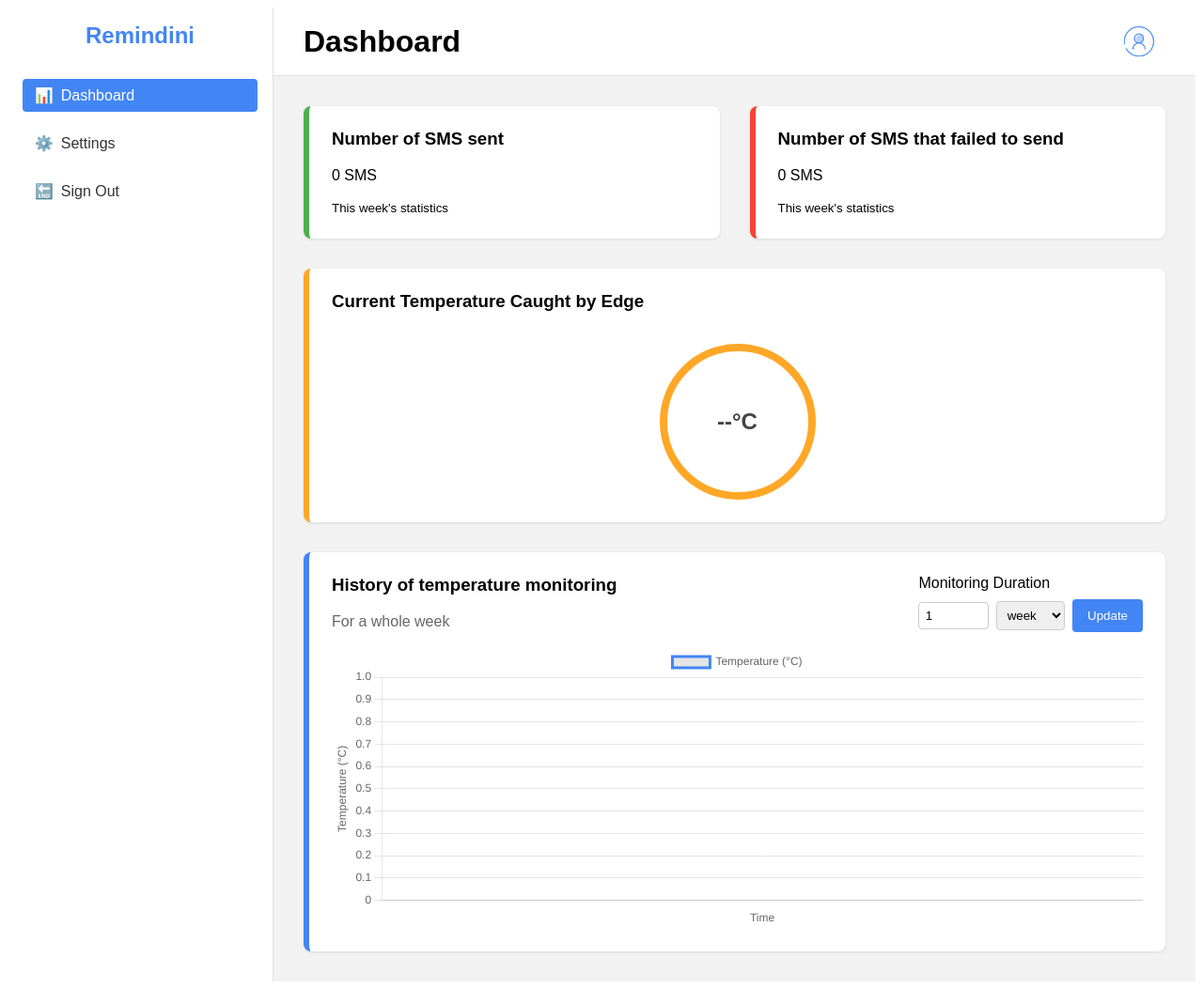
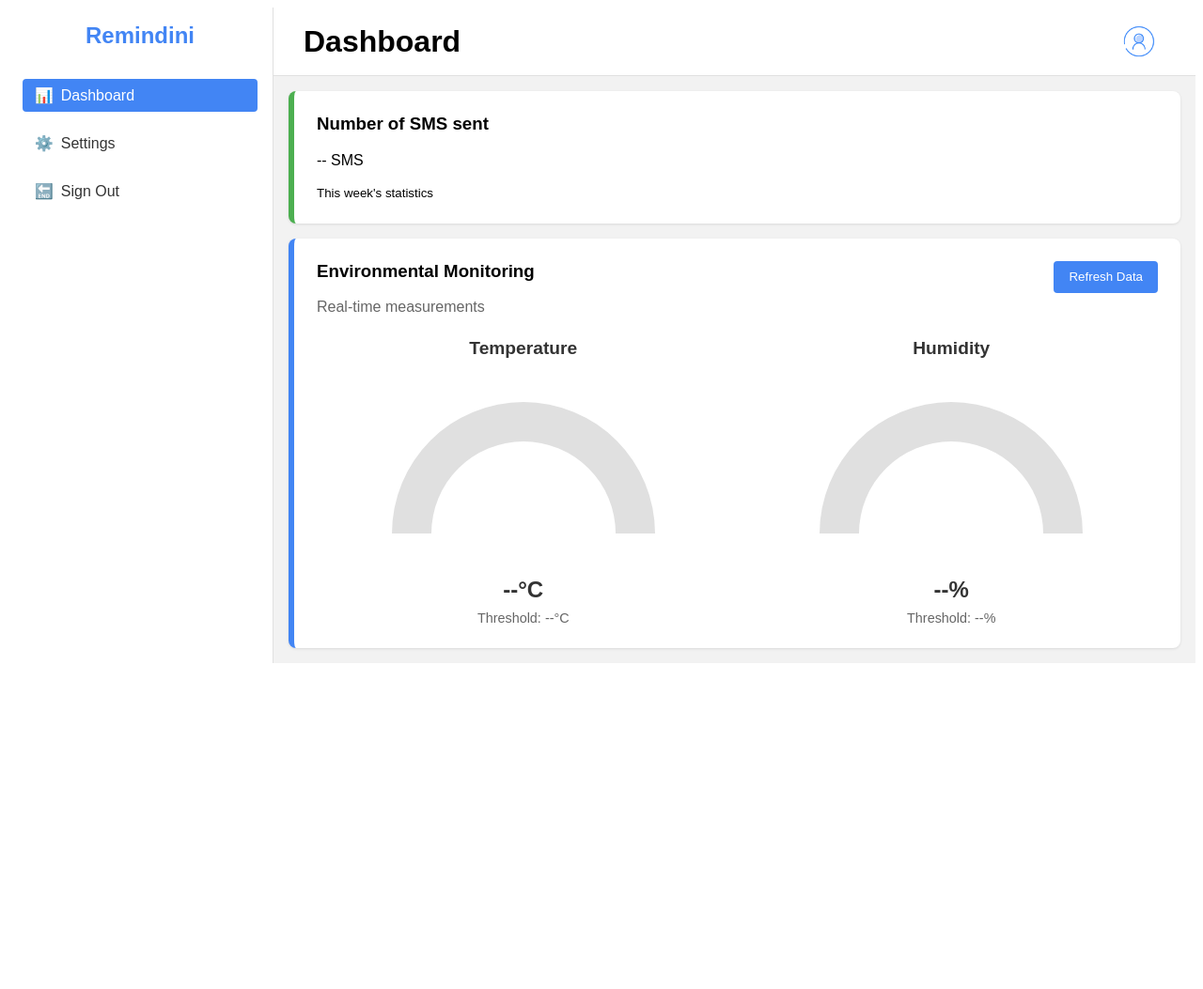
Before and after one commit to Imeneallouche/Remindini, a Flask app: template client/templates/dashboard.html in a window 1280 px wide. Shown: the whole page at 94% size. After the commit the page ends 706 px from the top, so only its background shows below. Run offline with Flask 3, Linux system fonts and the light colour scheme; the template is opened without the code that fills it, so the values that code supplies are empty.

Commit message:
settings, dashboard modifications for 2 sensors

```diff
--- a/client/static/css/dashboard.css
+++ b/client/static/css/dashboard.css
@@ -3,7 +3,7 @@
 /* Container for the entire dashboard */
 .dashboard-container {
   display: flex;
-  min-height: 100vh;
+  min-height: full;
   margin: 0;
   font-family: "Arial", sans-serif;
   background-color: #f2f2f2;
@@ -90,14 +90,17 @@
   border-radius: 50%;
   margin-right: 0.5rem;
 }
+.sidebar-header {
+  cursor: pointer;
+}
 
 /* Cards Section */
 .cards-section {
-  padding: 2rem;
+  padding: 1rem;
   flex: 1;
   display: flex;
   flex-direction: column;
-  gap: 2rem;
+  gap: 1rem;
 }
 
 .top-row {
@@ -142,47 +145,21 @@
   flex: 1;
 }
 
-.temperature-card {
-  flex: 1;
-  display: flex;
-  flex-direction: column;
-  justify-content: space-between;
-  border-left: 6px solid #ffa726;
-}
-
-.temperature-circle {
-  margin-top: 1rem;
-  width: 150px;
-  height: 150px;
-  border: 8px solid #ffa726;
-  border-radius: 50%;
-  display: flex;
-  align-items: center;
-  justify-content: center;
-  margin-left: auto;
-  margin-right: auto;
-}
-
-.temperature-circle span {
-  font-size: 1.5rem;
-  font-weight: bold;
-  color: #444;
-}
-
-/* History Card */
-.history-card {
+/* Gauges Card */
+.gauges-card {
   flex: 1;
   display: flex;
   flex-direction: column;
   border-left: 6px solid #4285f4;
 }
 
-.history-header {
+.gauges-header {
   display: flex;
   justify-content: space-between;
   align-items: flex-start;
   flex-wrap: wrap;
   gap: 1rem;
+  margin-bottom: 1rem;
 }
 
 .sub-title {
@@ -190,29 +167,9 @@
   margin: 0;
 }
 
-.monitoring-duration-form {
-  display: flex;
-  flex-direction: column;
-  gap: 0.5rem;
-}
-
-.duration-inputs {
+.refresh-controls {
   display: flex;
   align-items: center;
-  gap: 0.5rem;
-}
-
-.duration-inputs input[type="number"] {
-  width: 60px;
-  padding: 0.4rem;
-  border: 1px solid #ccc;
-  border-radius: 4px;
-}
-
-.duration-inputs select {
-  padding: 0.4rem;
-  border: 1px solid #ccc;
-  border-radius: 4px;
 }
 
 .btn-update {
@@ -228,14 +185,53 @@
   background-color: #3071e8;
 }
 
-.chart-container {
-  width: 100%;
-  height: 300px;
-  margin-top: 1rem;
+/* Gauges Container */
+.gauges-container {
+  display: flex;
+  justify-content: space-around;
+  flex-wrap: wrap;
+  gap: 1rem;
+  margin-top: 0.5rem;
 }
 
-/* Chart canvas must fill parent container */
-.chart-container canvas {
-  width: 100% !important;
-  height: 100% !important;
+.gauge-wrapper {
+  display: flex;
+  flex-direction: column;
+  align-items: center;
+  width: 280px;
 }
+
+.gauge-wrapper h4 {
+  margin-top: 0;
+  margin-bottom: 1rem;
+  font-size: 1.2rem;
+  color: #333;
+}
+
+.gauge-wrapper canvas {
+  max-width: 100%;
+  max-height: 200px;
+}
+
+.gauge-value {
+  margin-top: 1rem;
+  font-size: 1.5rem;
+  font-weight: bold;
+  color: #333;
+}
+
+.threshold-info {
+  margin-top: 0.5rem;
+  color: #666;
+  font-size: 0.9rem;
+}
+
+/* Temp gauge specific color */
+.temp-gauge-wrapper {
+  color: #ff7043;
+}
+
+/* Humidity gauge specific color */
+.humidity-gauge-wrapper {
+  color: #29b6f6;
+}
--- a/client/static/js/dashboard.js
+++ b/client/static/js/dashboard.js
@@ -5,39 +5,108 @@ const SERVER_URL = "http://<RASPBERRY_PI_IP>:5000";
 
 // DOM elements for SMS stats
 const smsSuccessCountEl = document.getElementById("smsSuccessCount");
-const smsFailedCountEl = document.getElementById("smsFailedCount");
 
-// DOM elements for temperature
+// DOM elements for gauges
 const currentTemperatureEl = document.getElementById("currentTemperature");
+const currentHumidityEl = document.getElementById("currentHumidity");
+const tempThresholdEl = document.getElementById("tempThreshold");
+const humidityThresholdEl = document.getElementById("humidityThreshold");
+const refreshGaugesBtn = document.getElementById("refreshGaugesBtn");
 
-// DOM elements for chart
-let tempChart;
-const durationValueInput = document.getElementById("durationValue");
-const durationUnitSelect = document.getElementById("durationUnit");
-const updateDurationBtn = document.getElementById("updateDurationBtn");
+// Sidebar header element
+const sidebarHeader = document.querySelector(".sidebar-header");
+
+// Gauge objects
+let tempGauge;
+let humidityGauge;
 
 document.addEventListener("DOMContentLoaded", () => {
-  // 1. Fetch SMS stats
+  // 1. Initialize gauges
+  initGauges();
+
+  // 2. Fetch SMS stats
   fetchSmsStats();
 
-  // 2. Set up the real-time temperature fetch
-  fetchCurrentTemperature();
-  setInterval(fetchCurrentTemperature, 5000); // Update every 5 seconds
+  // 3. Fetch environmental data (temperature and humidity)
+  fetchEnvironmentalData();
 
-  // 3. Initialize the chart
-  initChart();
+  // 4. Set up refresh button
+  refreshGaugesBtn.addEventListener("click", () => {
+    fetchEnvironmentalData();
+  });
 
-  // 4. Fetch initial temperature history
-  fetchTemperatureHistory();
+  // 5. Set up auto-refresh interval (every 30 seconds)
+  setInterval(fetchEnvironmentalData, 30000);
 
-  // 5. Handle the "Update" button for chart duration
-  updateDurationBtn.addEventListener("click", () => {
-    fetchTemperatureHistory();
+  // 6. Add click event for sidebar header to navigate to dashboard
+  sidebarHeader.addEventListener("click", () => {
+    window.location.href = "/dashboard";
   });
 });
 
 /**
- * Fetches the SMS stats (success/fail) for the current week.
+ * Initializes the temperature and humidity gauges using doughnut charts
+ */
+function initGauges() {
+  // Temperature gauge
+  const tempCtx = document.getElementById("tempGauge").getContext("2d");
+  tempGauge = new Chart(tempCtx, {
+    type: 'doughnut',
+    data: {
+      datasets: [{
+        data: [0, 200],
+        backgroundColor: ['#ff7043', '#e0e0e0'],
+        borderWidth: 0,
+        circumference: 180,
+        rotation: 270
+      }]
+    },
+    options: {
+      responsive: true,
+      maintainAspectRatio: true,
+      cutout: '70%',
+      plugins: {
+        legend: {
+          display: false
+        },
+        tooltip: {
+          enabled: false
+        }
+      }
+    }
+  });
+
+  // Humidity gauge
+  const humidityCtx = document.getElementById("humidityGauge").getContext("2d");
+  humidityGauge = new Chart(humidityCtx, {
+    type: 'doughnut',
+    data: {
+      datasets: [{
+        data: [0, 100],
+        backgroundColor: ['#29b6f6', '#e0e0e0'],
+        borderWidth: 0,
+        circumference: 180,
+        rotation: 270
+      }]
+    },
+    options: {
+      responsive: true,
+      maintainAspectRatio: true,
+      cutout: '70%',
+      plugins: {
+        legend: {
+          display: false
+        },
+        tooltip: {
+          enabled: false
+        }
+      }
+    }
+  });
+}
+
+/**
+ * Fetches the SMS stats (success count) for the current week.
  */
 async function fetchSmsStats() {
   try {
@@ -46,114 +115,84 @@ async function fetchSmsStats() {
       throw new Error(`Error fetching SMS stats: ${response.status}`);
     }
     const data = await response.json();
-    // Suppose data = { successCount: 10, failCount: 2 }
     smsSuccessCountEl.textContent = `${data.successCount} SMS`;
-    smsFailedCountEl.textContent = `${data.failCount} SMS`;
   } catch (error) {
     console.error(error);
+    smsSuccessCountEl.textContent = "-- SMS";
   }
 }
 
 /**
- * Fetches the current temperature from the server.
+ * Fetches environmental data (temperature and humidity) from the server.
  */
-async function fetchCurrentTemperature() {
+async function fetchEnvironmentalData() {
   try {
-    const response = await fetch(`${SERVER_URL}/api/current-temperature`);
+    const response = await fetch(`${SERVER_URL}/api/environmental-data`);
     if (!response.ok) {
-      throw new Error(`Error fetching temperature: ${response.status}`);
+      throw new Error(`Error fetching environmental data: ${response.status}`);
     }
     const data = await response.json();
-    // Suppose data = { temperature: 26 }
-    currentTemperatureEl.textContent = `${data.temperature}°C`;
+
+    // Update gauges with received data
+    updateTemperatureGauge(data.temperature.current, data.temperature.threshold);
+    updateHumidityGauge(data.humidity.current, data.humidity.threshold);
   } catch (error) {
     console.error(error);
+    currentTemperatureEl.textContent = "--";
+    currentHumidityEl.textContent = "--";
+    tempThresholdEl.textContent = "--";
+    humidityThresholdEl.textContent = "--";
   }
 }
 
 /**
- * Initializes the Chart.js line chart.
+ * Updates the temperature gauge with new values
+ * @param {number} current - The current temperature
+ * @param {number} threshold - The temperature threshold
  */
-function initChart() {
-  const ctx = document.getElementById("tempChart").getContext("2d");
-  tempChart = new Chart(ctx, {
-    type: "line",
-    data: {
-      labels: [],
-      datasets: [
-        {
-          label: "Temperature (°C)",
-          data: [],
-          fill: false,
-          borderColor: "#4285f4",
-          tension: 0.1,
-        },
-      ],
-    },
-    options: {
-      responsive: true,
-      maintainAspectRatio: false,
-      scales: {
-        x: {
-          title: {
-            display: true,
-            text: "Time",
-          },
-        },
-        y: {
-          title: {
-            display: true,
-            text: "Temperature (°C)",
-          },
-          beginAtZero: false,
-        },
-      },
-    },
-  });
-}
+function updateTemperatureGauge(current, threshold) {
+  // Calculate percentage (0-50°C range is typical for room temperature)
+  const maxTemp = 50;
+  const percentage = (current / maxTemp) * 100;
 
-/**
- * Fetches the temperature history for the chosen duration.
- */
-async function fetchTemperatureHistory() {
-  const value = parseInt(durationValueInput.value, 10);
-  const unit = durationUnitSelect.value;
+  // Update gauge value - limit to 100%
+  const cappedPercentage = Math.min(percentage, 100);
+  tempGauge.data.datasets[0].data = [cappedPercentage, 100 - cappedPercentage];
+  tempGauge.update();
 
-  try {
-    // GET /api/temperature-history?value=1&unit=week
-    const response = await fetch(
-      `${SERVER_URL}/api/temperature-history?value=${value}&unit=${unit}`
-    );
-    if (!response.ok) {
-      throw new Error(`Error fetching temperature history: ${response.status}`);
-    }
-    const data = await response.json();
-    // data = [
-    //   { timestamp: "2025-03-01T12:00:00", temperature: 25.5 },
-    //   ...
-    // ]
-    updateChart(data);
-  } catch (error) {
-    console.error(error);
+  // Update text display
+  currentTemperatureEl.textContent = current.toFixed(1);
+  tempThresholdEl.textContent = threshold.toFixed(1);
+
+  // Apply visual indication if temperature exceeds threshold
+  if (current > threshold) {
+    currentTemperatureEl.parentElement.style.color = '#f44336';
+  } else {
+    currentTemperatureEl.parentElement.style.color = '#333';
   }
 }
 
 /**
- * Updates the chart with the fetched historical data.
+ * Updates the humidity gauge with new values
+ * @param {number} current - The current humidity
+ * @param {number} threshold - The humidity threshold
  */
-function updateChart(historyData) {
-  // Sort by timestamp if not already
-  historyData.sort((a, b) => new Date(a.timestamp) - new Date(b.timestamp));
+function updateHumidityGauge(current, threshold) {
+  // Calculate percentage (humidity is already 0-100%)
+  const percentage = Math.min(current, 100);
 
-  const labels = historyData.map((entry) => {
-    const date = new Date(entry.timestamp);
-    // Example: "Mar 1, 12:00"
-    return date.toLocaleString();
-  });
+  // Update gauge value
+  humidityGauge.data.datasets[0].data = [percentage, 100 - percentage];
+  humidityGauge.update();
 
-  const temps = historyData.map((entry) => entry.temperature);
+  // Update text display
+  currentHumidityEl.textContent = current.toFixed(1);
+  humidityThresholdEl.textContent = threshold.toFixed(1);
 
-  tempChart.data.labels = labels;
-  tempChart.data.datasets[0].data = temps;
-  tempChart.update();
+  // Apply visual indication if humidity exceeds threshold
+  if (current > threshold) {
+    currentHumidityEl.parentElement.style.color = '#f44336';
+  } else {
+    currentHumidityEl.parentElement.style.color = '#333';
+  }
 }
--- a/client/templates/dashboard.html
+++ b/client/templates/dashboard.html
@@ -55,7 +55,7 @@
 
         <!-- Content Section -->
         <section class="cards-section">
-          <!-- Row 1: SMS Stats + Temperature Circle -->
+          <!-- Row 1: SMS Stats -->
           <div class="top-row">
             <div class="sms-cards">
               <div class="card sms-success-card">
@@ -63,56 +63,46 @@
                 <p id="smsSuccessCount">0 SMS</p>
                 <small>This week's statistics</small>
               </div>
-
-              <div class="card sms-failed-card">
-                <h3>Number of SMS that failed to send</h3>
-                <p id="smsFailedCount">0 SMS</p>
-                <small>This week's statistics</small>
             </div>
           </div>
 
-            <div class="card temperature-card">
-              <h3>Current Temperature Caught by Edge</h3>
-              <div class="temperature-circle">
-                <span id="currentTemperature">--°C</span>
+          <!-- Row 2: Temperature and Humidity Gauges -->
+          <div class="bottom-row">
+            <div class="card gauges-card">
+              <div class="gauges-header">
+                <div>
+                  <h3>Environmental Monitoring</h3>
+                  <p class="sub-title">Real-time measurements</p>
                 </div>
+                <div class="refresh-controls">
+                  <button id="refreshGaugesBtn" class="btn-update">
+                    Refresh Data
+                  </button>
                 </div>
               </div>
 
-          <!-- Row 2: History of Temperature Monitoring -->
-          <div class="bottom-row">
-            <div class="card history-card">
-              <div class="history-header">
-                <div>
-                  <h3>History of temperature monitoring</h3>
-                  <p class="sub-title">For a whole week</p>
+              <div class="gauges-container">
+                <div class="gauge-wrapper">
+                  <h4>Temperature</h4>
+                  <canvas id="tempGauge"></canvas>
+                  <div class="gauge-value">
+                    <span id="currentTemperature">--</span>°C
                   </div>
-                <div class="monitoring-duration-form">
-                  <label for="durationValue">Monitoring Duration</label>
-                  <div class="duration-inputs">
-                    <input
-                      type="number"
-                      id="durationValue"
-                      name="durationValue"
-                      min="1"
-                      value="1"
-                    />
-                    <select id="durationUnit" name="durationUnit">
-                      <option value="hour">hour</option>
-                      <option value="day">day</option>
-                      <option value="week" selected>week</option>
-                      <option value="month">month</option>
-                      <option value="year">year</option>
-                    </select>
-                    <button id="updateDurationBtn" class="btn-update">
-                      Update
-                    </button>
-                  </div>
+                  <div class="threshold-info">
+                    <span>Threshold: <span id="tempThreshold">--</span>°C</span>
                   </div>
                 </div>
 
-              <div class="chart-container">
-                <canvas id="tempChart"></canvas>
+                <div class="gauge-wrapper">
+                  <h4>Humidity</h4>
+                  <canvas id="humidityGauge"></canvas>
+                  <div class="gauge-value">
+                    <span id="currentHumidity">--</span>%
+                  </div>
+                  <div class="threshold-info">
+                    <span>Threshold: <span id="humidityThreshold">--</span>%</span>
+                  </div>
+                </div>
               </div>
             </div>
           </div>
--- a/client/templates/settings.html
+++ b/client/templates/settings.html
@@ -183,6 +183,7 @@
               </button>
             </div>
           </div>
+
         </section>
       </div>
     </div>
```
Also changed, not shown: client/static/css/settings.css (+15 -6 lines), client/static/js/settings.js (+8 -0 lines). Lines whose indentation alone changed are shown as unchanged.
